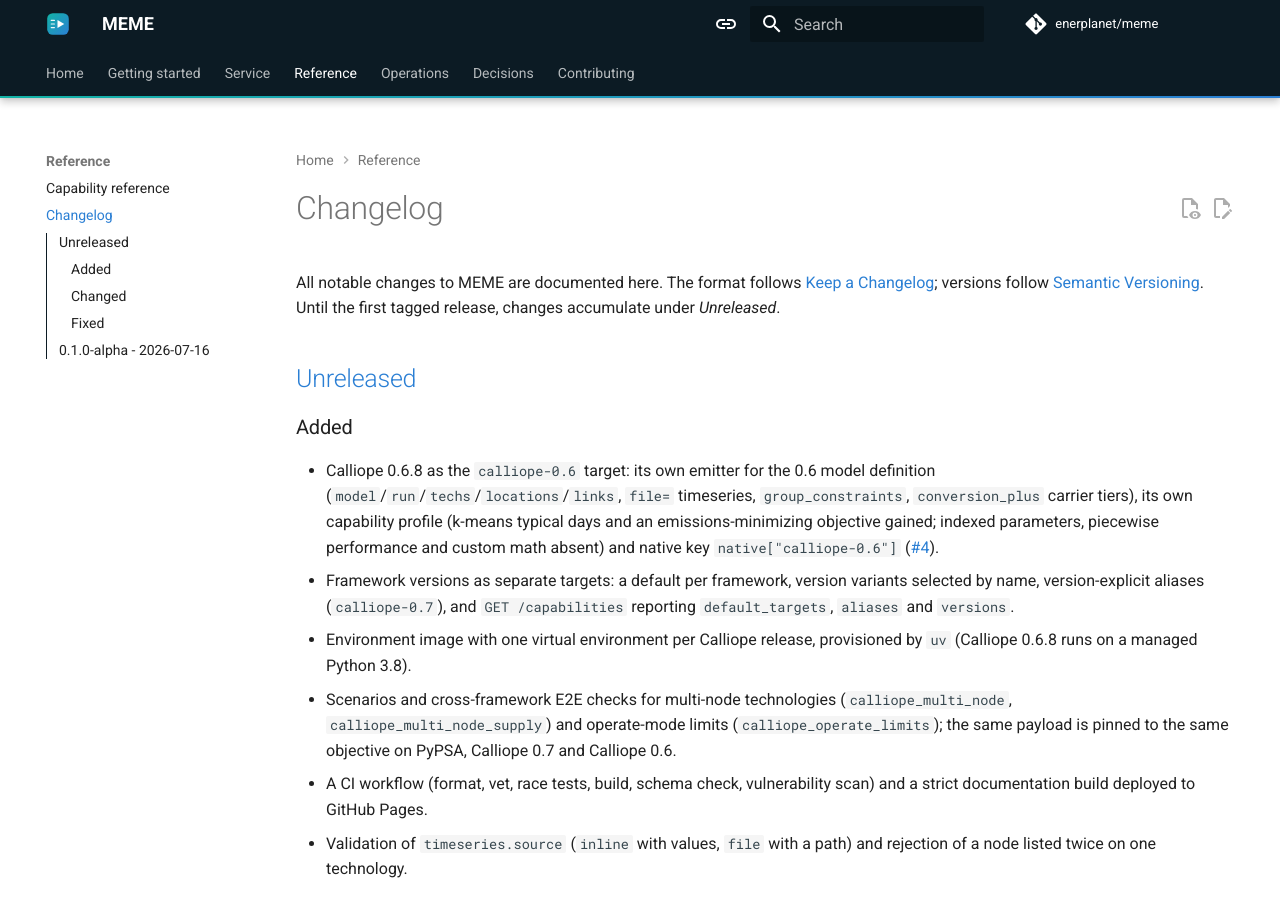
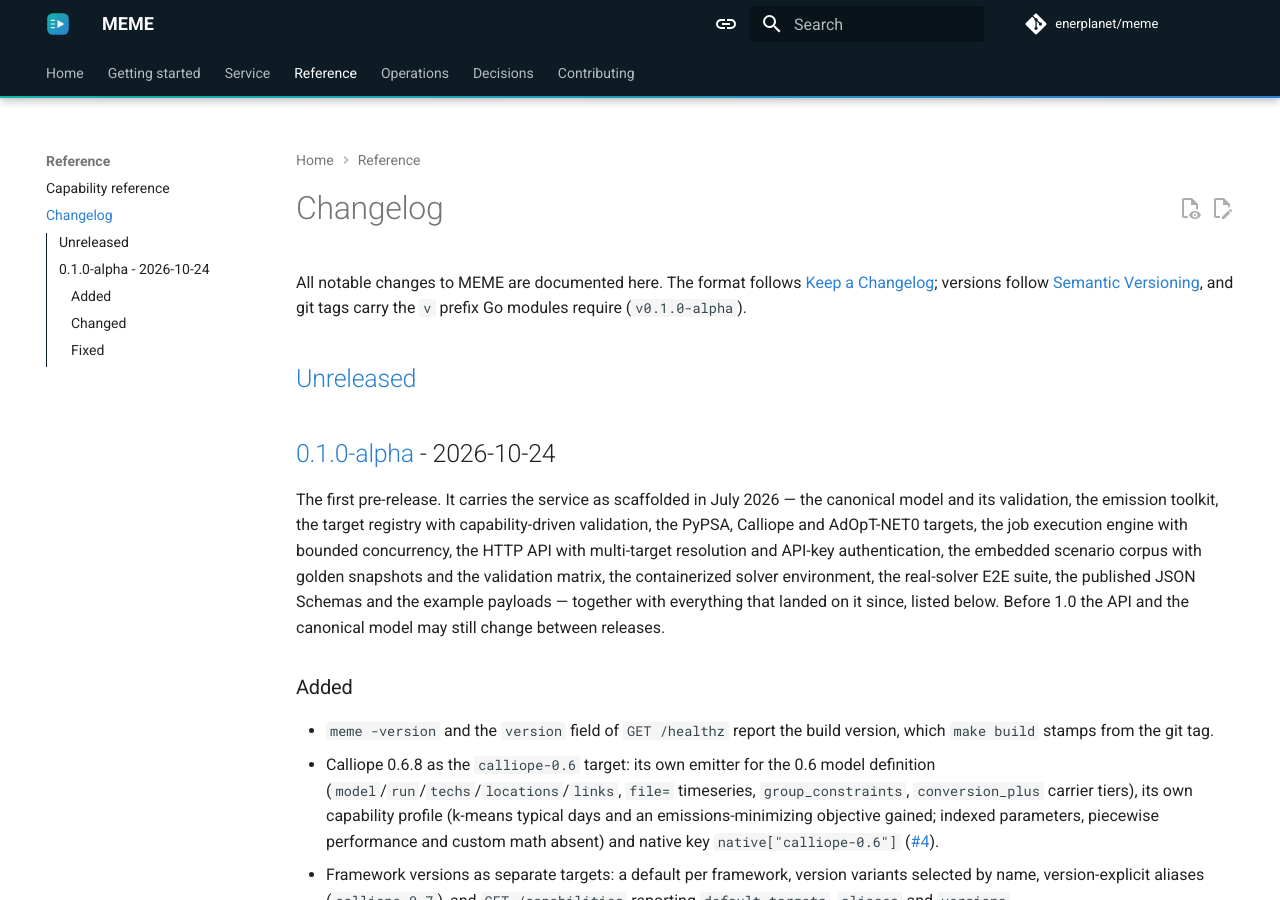
Before and after one commit to enerplanet/meme, an MkDocs documentation site: the page built from docs/changelog.md, in a window 1280 px wide and 900 px high. Built offline with MkDocs 1.6.1 and Material for MkDocs 9.7.7, drawn with Linux system fonts in a browser that asks for light colours; comment, search, counter and statistics services are not loaded; some of the changed text lies outside the part shown.

Commit message:
chore(release): prepare 0.1.0-alpha
The first tagged release collects the Unreleased entries under
0.1.0-alpha, dated today, with the build-version entry added. The
section links to the release and Unreleased compares against the tag,
replacing the placeholder links that pointed at an October commit while
the heading said July. CITATION.cff carries the release date; the README
and the quickstart gain the release badge and the `go install` line for
the dry-run binary.

```diff
--- a/CHANGELOG.md
+++ b/CHANGELOG.md
@@ -2,13 +2,28 @@
 
 All notable changes to MEME are documented here. The format follows
 [Keep a Changelog](https://keepachangelog.com/en/1.1.0/); versions follow
-[Semantic Versioning](https://semver.org). Until the first tagged release,
-changes accumulate under *Unreleased*.
+[Semantic Versioning](https://semver.org), and git tags carry the `v` prefix
+Go modules require (`v0.1.0-alpha`).
 
 ## [Unreleased]
 
+## [0.1.0-alpha] - 2026-10-24
+
+The first pre-release. It carries the service as scaffolded in July 2026 —
+the canonical model and its validation, the emission toolkit, the target
+registry with capability-driven validation, the PyPSA, Calliope and
+AdOpT-NET0 targets, the job execution engine with bounded concurrency, the
+HTTP API with multi-target resolution and API-key authentication, the
+embedded scenario corpus with golden snapshots and the validation matrix, the
+containerized solver environment, the real-solver E2E suite, the published
+JSON Schemas and the example payloads — together with everything that landed
+on it since, listed below. Before 1.0 the API and the canonical model may
+still change between releases.
+
 ### Added
 
+- `meme -version` and the `version` field of `GET /healthz` report the build
+  version, which `make build` stamps from the git tag.
 - Calliope 0.6.8 as the `calliope-0.6` target: its own emitter for the 0.6
   model definition (`model`/`run`/`techs`/`locations`/`links`, `file=`
   timeseries, `group_constraints`, `conversion_plus` carrier tiers), its own
@@ -70,19 +85,8 @@
   edge cases, resolution parsing and YAML floats in the emitters; a node
   with no technologies emitted as `techs: {}`.
 
-## [0.1.0-alpha] - 2026-07-16
-
-Initial scaffold of the service: canonical model and validation, the
-emission toolkit, the target registry with capability-driven validation,
-the PyPSA, Calliope 0.7 (dev7) and AdOpT-NET0 targets, the job execution
-engine with bounded concurrency, the HTTP API with multi-target resolution
-and API-key authentication, the embedded scenario corpus with golden
-snapshots and the validation matrix, the containerized solver environment,
-the real-solver E2E suite, the published JSON Schemas and the example
-payloads.
-
-[Unreleased]: https://github.com/enerplanet/meme/compare/0b16636...main
-[0.1.0-alpha]: https://github.com/enerplanet/meme/tree/0b16636
+[Unreleased]: https://github.com/enerplanet/meme/compare/v0.1.0-alpha...HEAD
+[0.1.0-alpha]: https://github.com/enerplanet/meme/releases/tag/v0.1.0-alpha
 [#3]: https://github.com/enerplanet/meme/issues/3
 [#4]: https://github.com/enerplanet/meme/issues/4
 [#7]: https://github.com/enerplanet/meme/issues/7
```
Also changed, not shown: README.md (+5 -0 lines), docs/getting-started/quickstart.md (+4 -0 lines), 1 other file.
